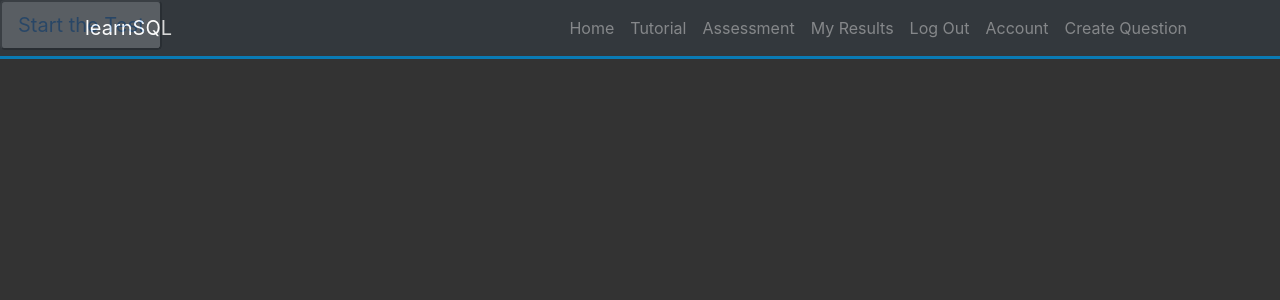
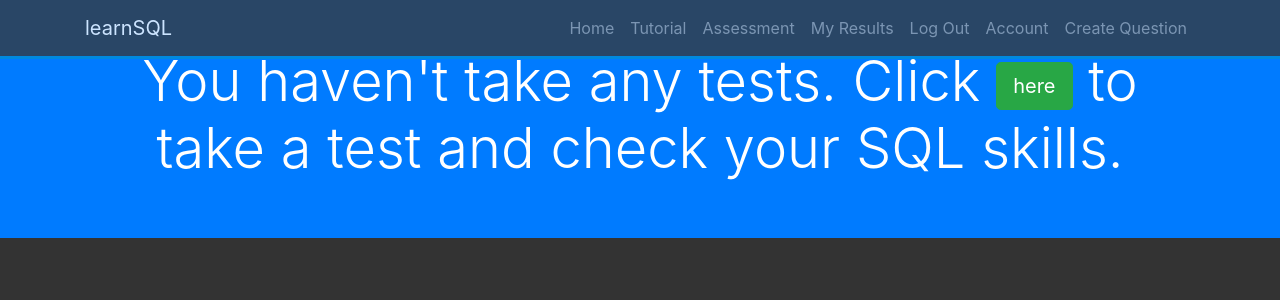
Before and after one commit to Ollie-lee/Agile_Proj2, a Flask app: page /my_results in a window 1280 px wide. Shown: the top 300 px of the page. Run offline with Flask 2, Linux system fonts and the light colour scheme; a user stored in the database is signed in; data comes from the database, SQL or seed files in the repository; some libraries are stand-ins or nearby versions.

Commit message:
add css styles

```diff
--- a/OnlineAssessment/templates/index.html
+++ b/OnlineAssessment/templates/index.html
@@ -84,10 +84,11 @@
         {% for page_num in questions.iter_pages(left_edge=1, right_edge=1, left_current=1, right_current=2) %}
         {% if questions.page == page_num %}
         <li class="page-item disabled">
-          <a class="page-link" href="{{ url_for('core.index', page=page_num) }}">{{ page_num }}</a></li>
+          <a class="page-link" href="{{ url_for('core.index', page=page_num) }}">{{ page_num }}</a>
         </li>
         {% else %}
-        <li class="page-item"><a class="page-link" href="{{ url_for('core.index', page=page_num) }}">{{ page_num }}</a>
+        <li class="page-item">
+          <a class="page-link" href="{{ url_for('core.index', page=page_num) }}">{{ page_num }}</a>
         </li>
         {% endif %}
         {% endfor %}
--- a/OnlineAssessment/templates/login.html
+++ b/OnlineAssessment/templates/login.html
@@ -9,7 +9,7 @@
                 {% for message in get_flashed_messages() %}
                 <span>{{ message }}<span>
                 {% endfor %}
-                <form action="" method="POST" novalidate>
+                <form action="{{ url_for('users.login') }}" method="POST" novalidate>
                     {# This hidden_tag is a CSRF security feature. #}
                     {{ form.hidden_tag() }}
                     <div class="form-group">
--- a/OnlineAssessment/templates/my_results.html
+++ b/OnlineAssessment/templates/my_results.html
@@ -37,6 +37,14 @@
   </div>
 </div>
     {% else %}
-    <button type="button" class="btn-lg"><a href="{{ url_for('tests.create_test') }}">Start the Test</a></button>
+    <section id="create-head-section" class="bg-primary">
+      <div class="container">
+        <div class="row">
+          <div class="col text-center py-5">
+            <h2 class="display-4">You haven't take any tests. Click <a class="btn-lg btn btn-success test-button" href="{{ url_for('tests.create_test') }}"> here</a> to take a test and check your SQL skills.</h2>
+          </div>
+        </div>
+      </div>
+    </section>
     {% endif %}
 {% endblock %}
--- a/OnlineAssessment/templates/register.html
+++ b/OnlineAssessment/templates/register.html
@@ -5,7 +5,7 @@
         <div class="card">
             <div class="card-body bg-light text-dark">
                 <h3 class="card-title text-center mb-4 mt-1">Sign Up Today</h3>
-                <form action="" method="POST" novalidate>
+                <form action="{{ url_for('users.register') }}" method="POST" novalidate>
                     {# This hidden_tag is a CSRF security feature. #}
                     {{ form.hidden_tag() }}
                     <div class="form-group">
```
